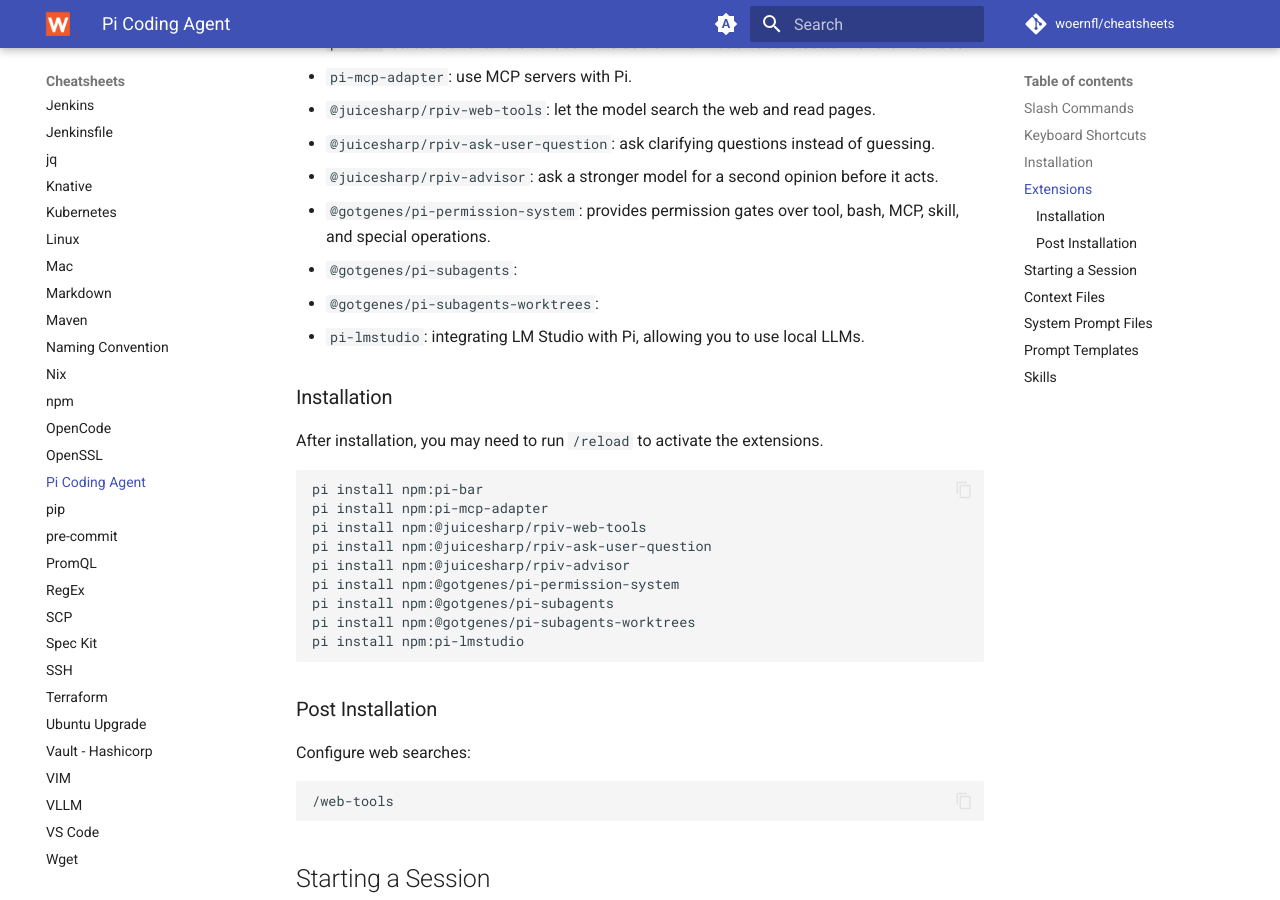
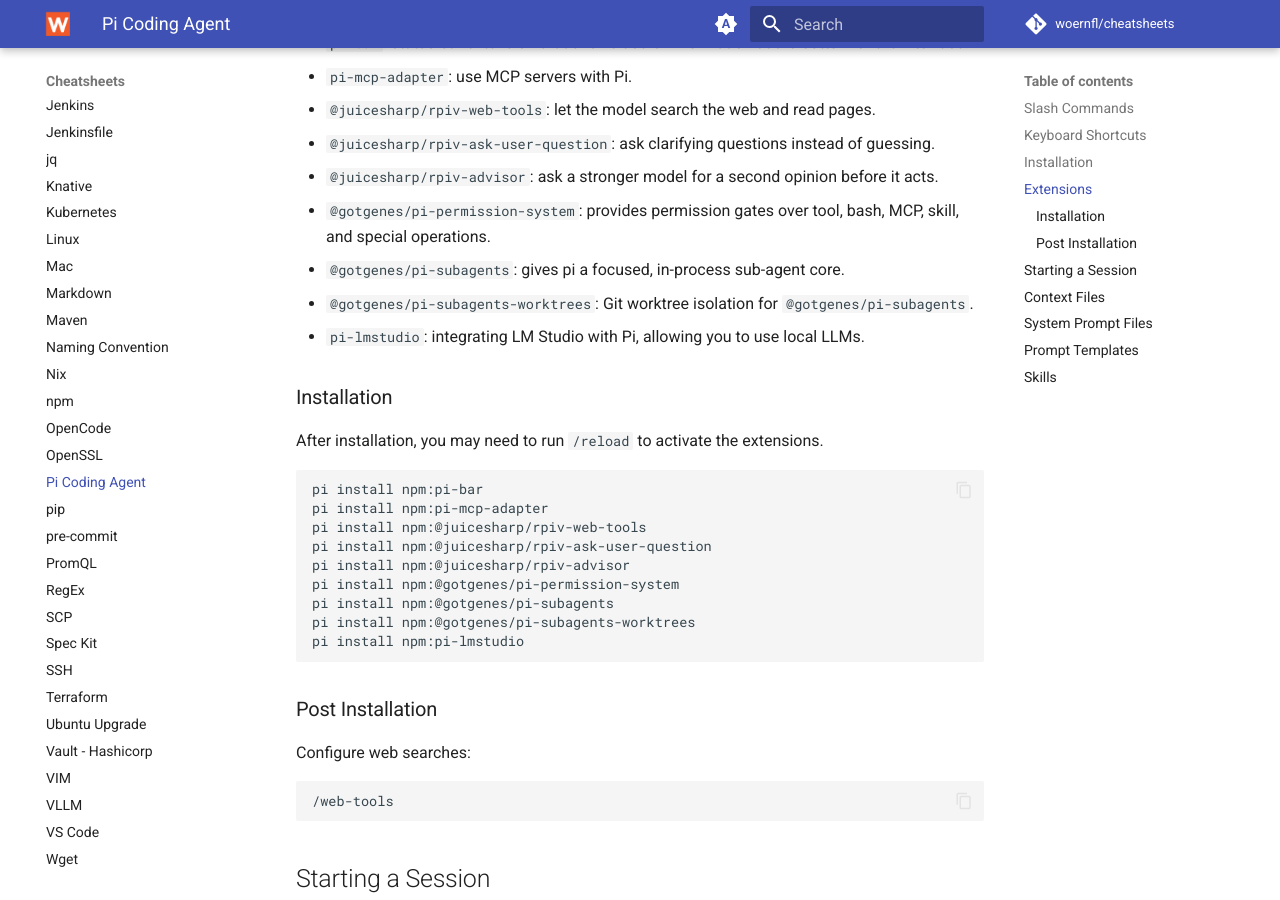
Before and after one commit to woernfl/cheatsheets, an MkDocs documentation site: the page built from docs/pi.md, in a window 1280 px wide and 900 px high, scrolled down 1651 px. Built offline with MkDocs 1.6.1 and Material for MkDocs 9.7.7, drawn with Linux system fonts in a browser that asks for light colours; comment, search, counter and statistics services are not loaded.

Commit message:
Add descriptions for pi-subagents and worktrees (#388)

```diff
--- a/docs/pi.md
+++ b/docs/pi.md
@@ -55,8 +55,8 @@
 - `@juicesharp/rpiv-ask-user-question`: ask clarifying questions instead of guessing.
 - `@juicesharp/rpiv-advisor`: ask a stronger model for a second opinion before it acts.
 - `@gotgenes/pi-permission-system`: provides permission gates over tool, bash, MCP, skill, and special operations.
-- `@gotgenes/pi-subagents`:
-- `@gotgenes/pi-subagents-worktrees`:
+- `@gotgenes/pi-subagents`: gives pi a focused, in-process sub-agent core.
+- `@gotgenes/pi-subagents-worktrees`: Git worktree isolation for `@gotgenes/pi-subagents`.
 - `pi-lmstudio`: integrating LM Studio with Pi, allowing you to use local LLMs.
 
 ### Installation
```
